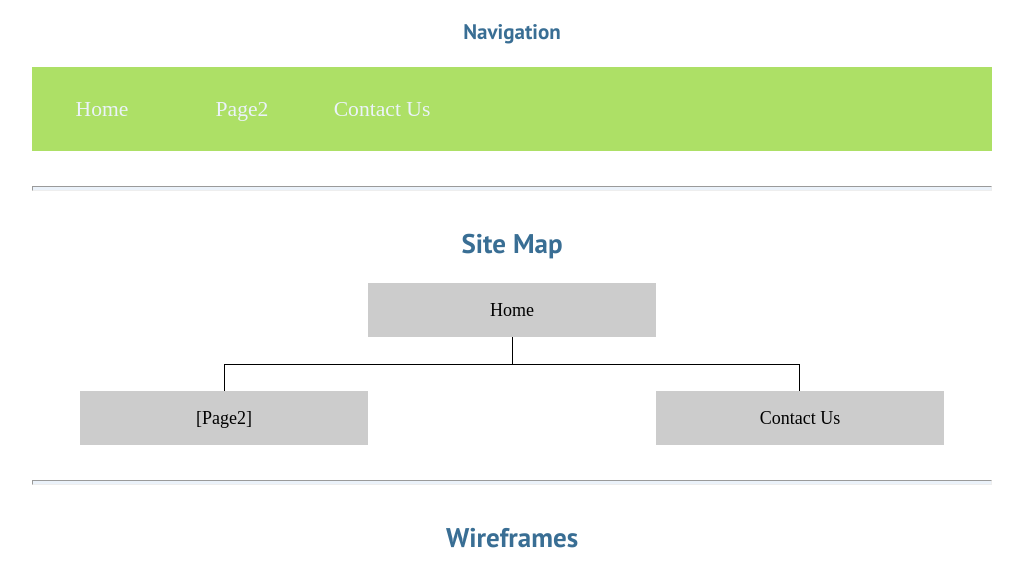
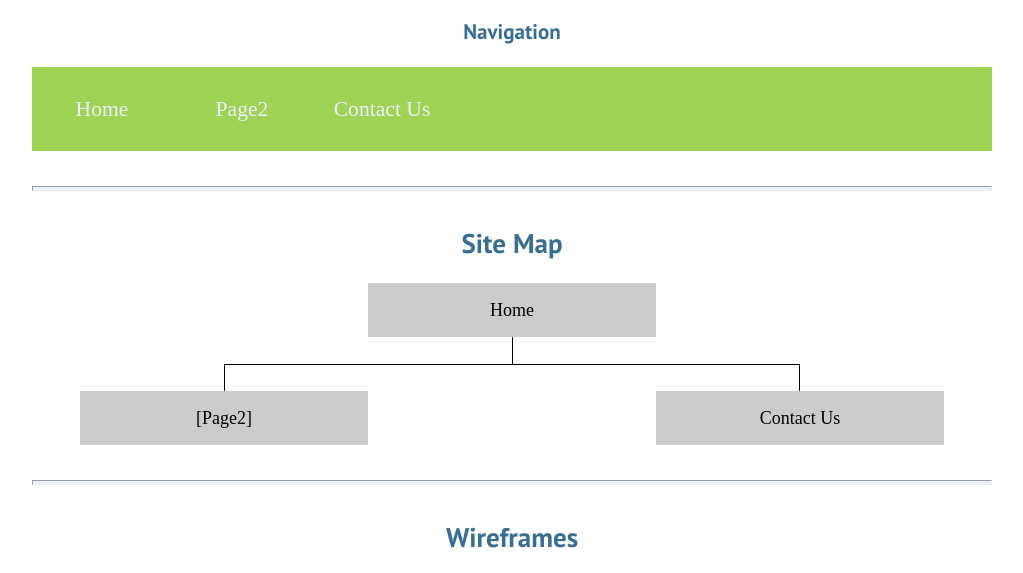
Before and after one commit to Junior7Marques/wdd130, a plain HTML site: page wwr/site-plan-rafting.html in a window 1280 px wide. Shown: the part 2008-2581 px from the top of the page, without its empty margins (128-1151 px from the left). Drawn offline with Linux system fonts and the light colour scheme.

Commit message:
Nav - background

```diff
--- a/wwr/styles/site-plan-rafting.css
+++ b/wwr/styles/site-plan-rafting.css
@@ -22,7 +22,7 @@ Fonts are separated by a & */
   --paragraph-color-on-color: white; /* paragraph text on a colored background */
   --paragraph-background-color: #396E94  ;
   --nav-link-color: #EBF2FA;
-  --nav-background-color: #ade066;
+  --nav-background-color: #9FD356;
   --nav-hover-link-color: white;
   --nav-hover-background-color: #396E94;
 }
```
